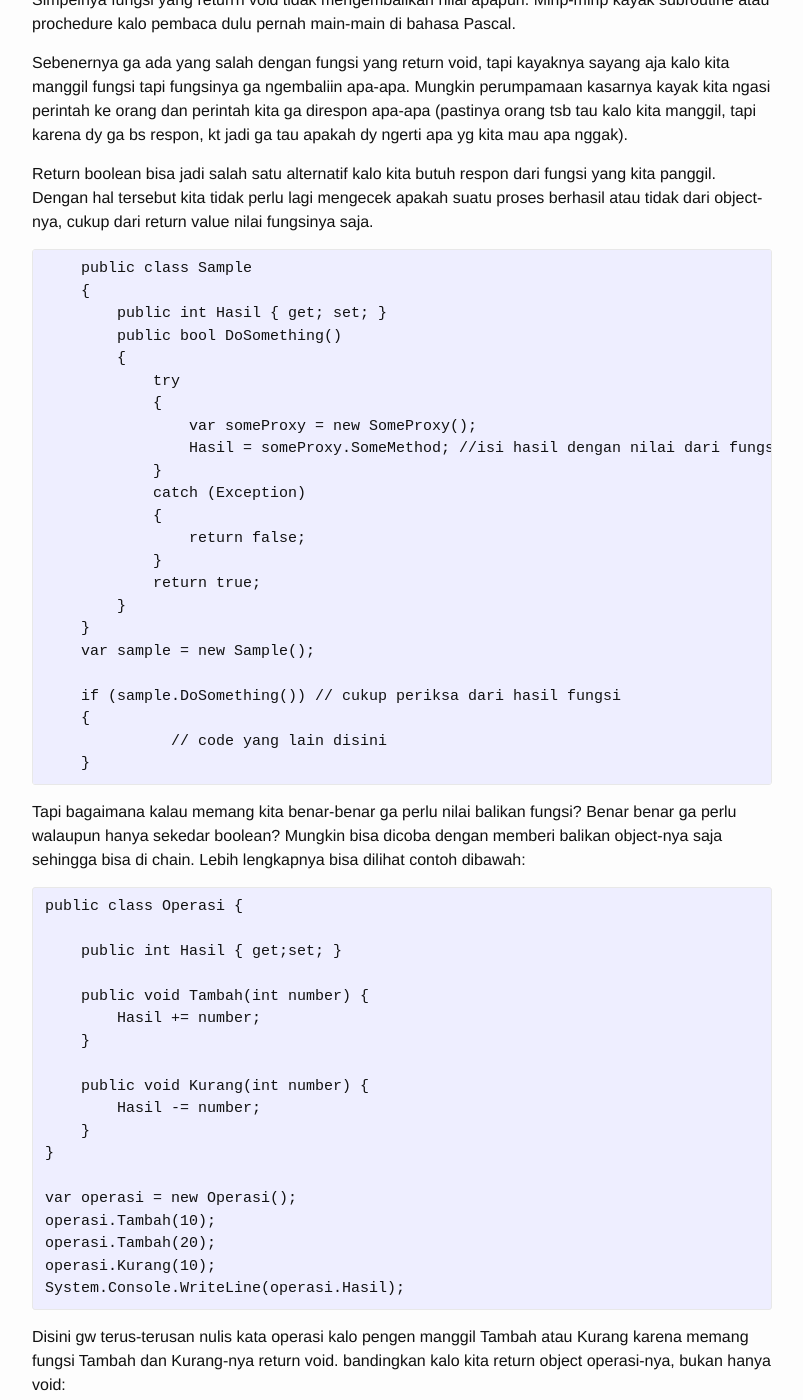
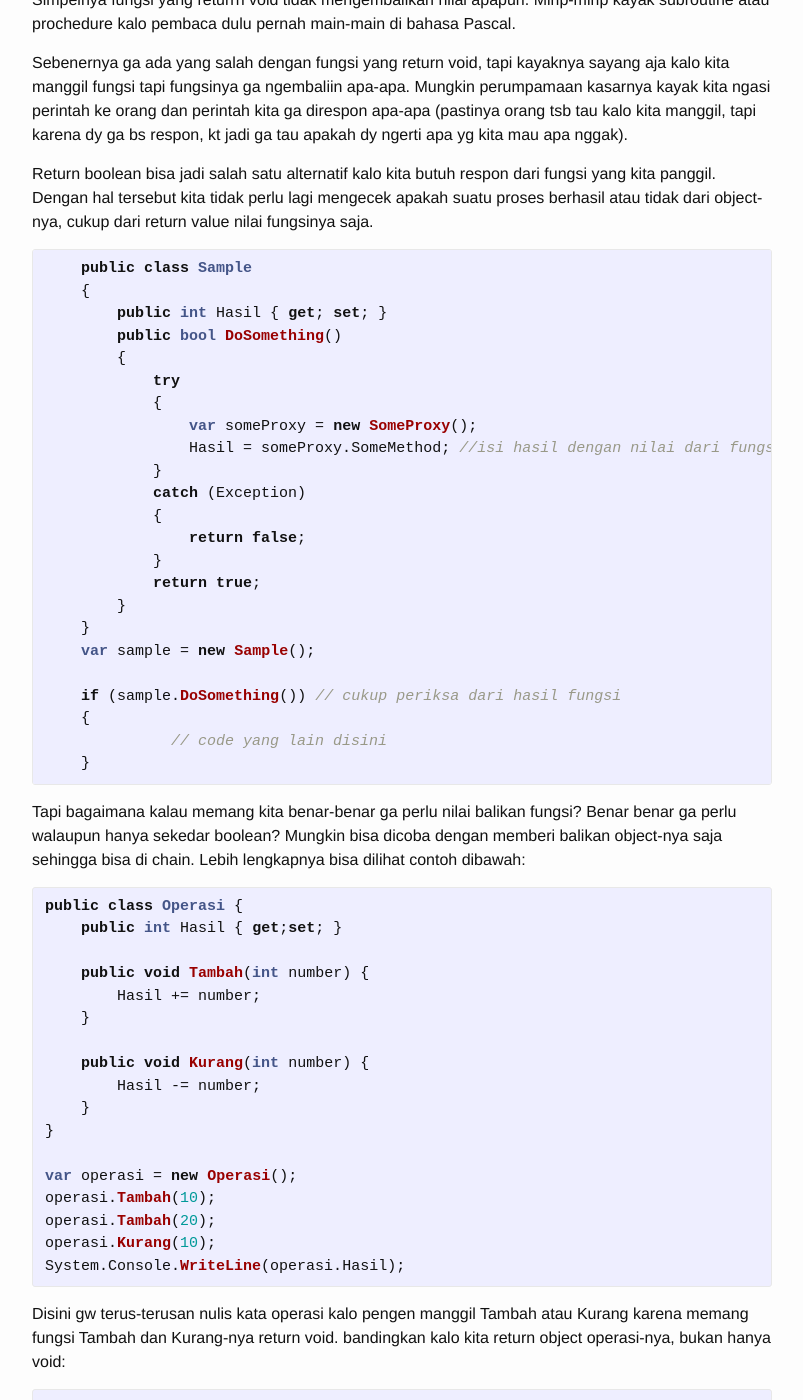
Before and after one commit to BagusIlman/bagusilman.github.io, a Jekyll site: the page built from _posts/2013-04-16-return-void.markdown, in a window 1280 px wide and 1400 px high, scrolled down 236 px. Shown: the whole window, without its empty margins (238-1041 px from the left). Built offline with Jekyll 4.4.1, drawn with Linux system fonts in a browser that asks for light colours; some of the changed text lies outside the part shown.

Commit message:
fix misspell csharp highlight syntax

```diff
--- a/_posts/2013-04-16-return-void.markdown
+++ b/_posts/2013-04-16-return-void.markdown
@@ -10,7 +10,7 @@ Sebenernya ga ada yang salah dengan fungsi yang return void, tapi  kayaknya saya
 
 Return boolean bisa jadi salah satu alternatif kalo kita butuh respon dari fungsi yang kita panggil. Dengan hal tersebut kita tidak perlu lagi mengecek apakah suatu proses berhasil atau tidak dari object-nya, cukup dari return value nilai fungsinya saja.
 
-{% highlight charp %}
+{% highlight csharp %}
     public class Sample
     {
         public int Hasil { get; set; }
@@ -39,9 +39,9 @@ Return boolean bisa jadi salah satu alternatif kalo kita butuh respon dari fungs
 
 Tapi bagaimana kalau memang kita benar-benar ga perlu nilai balikan fungsi? Benar benar ga perlu walaupun hanya sekedar boolean? Mungkin bisa dicoba dengan memberi balikan object-nya saja sehingga bisa di chain. Lebih lengkapnya bisa dilihat contoh dibawah:
 
-{% highlight charp %}
+{% highlight csharp %}
+
 public class Operasi {
-
     public int Hasil { get;set; }
 
     public void Tambah(int number) {
@@ -63,7 +63,7 @@ System.Console.WriteLine(operasi.Hasil);
 
 Disini gw terus-terusan nulis kata operasi kalo pengen manggil Tambah atau Kurang karena memang fungsi Tambah dan Kurang-nya return void. bandingkan kalo kita return object operasi-nya, bukan hanya void:
 
-{% highlight charp %}
+{% highlight csharp %}
 public class Operasi {
 
     public int Hasil { get;set; }
```
